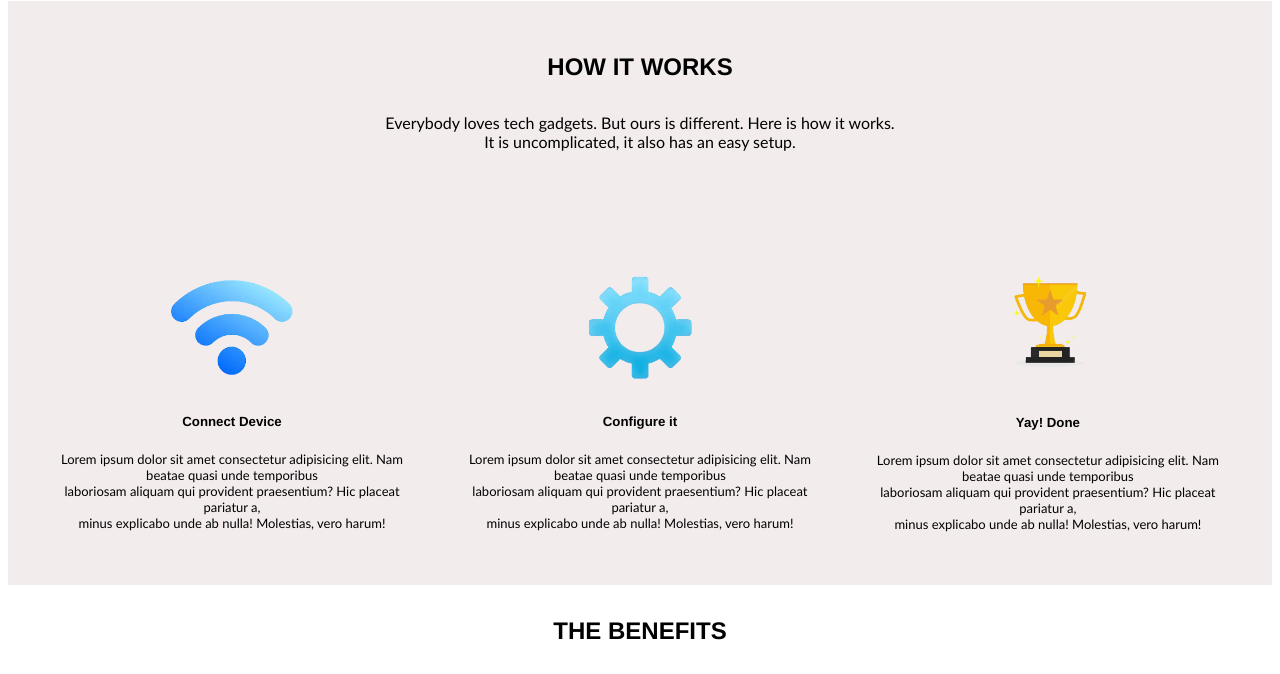
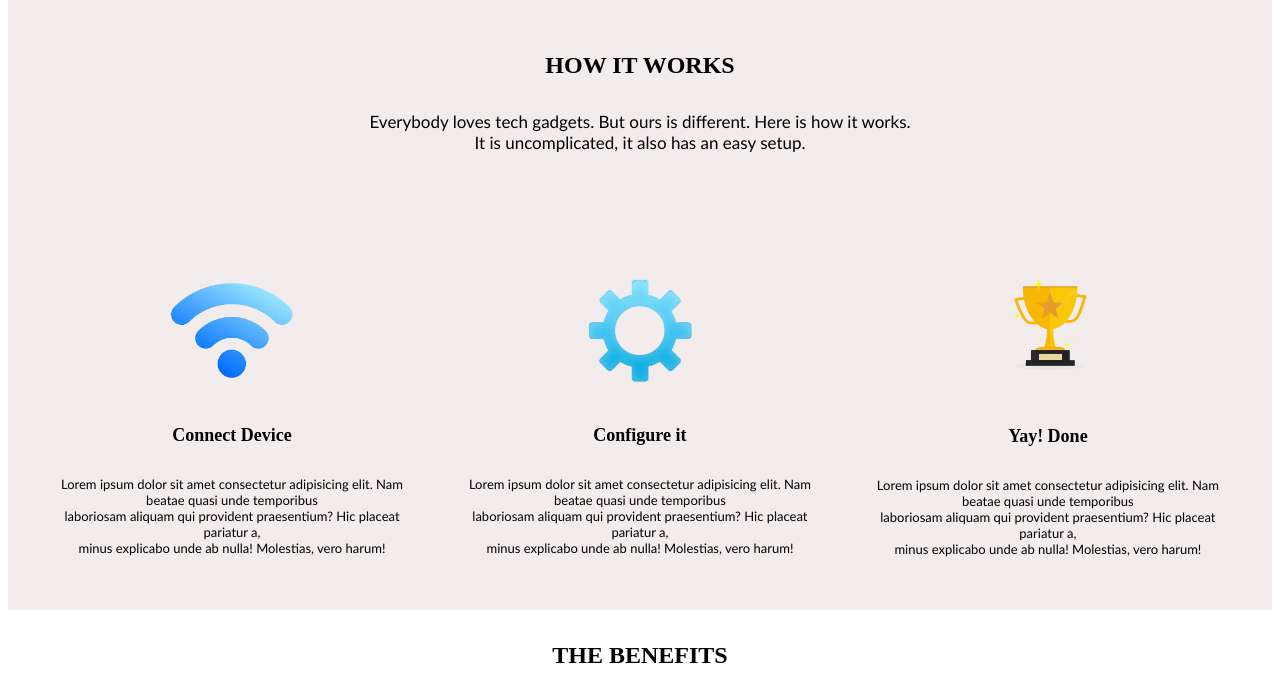
Before and after one commit to FOLADAVE/Watch-landing-page, a plain HTML site: page index.html in a window 1280 px wide. Shown: the part 1715-2389 px from the top of the page. Drawn offline with nearby package versions, Linux system fonts and the light colour scheme.

Commit message:
Update style.css

```diff
--- a/style.css
+++ b/style.css
@@ -1,6 +1,6 @@
 body{
     background:white;
-    font-family:  Helvetica, Arial, sans-serif;
+    font-family: 'Roboto Slab', serif;
 }
 header{
     background-color: rgba(250, 248, 248, 0.877);
@@ -25,6 +25,7 @@ h3{
 }
 p{
   font-family: 'Gill Sans', 'Gill Sans MT', Calibri, 'Trebuchet MS', sans-serif;
+  font-size: 12px;
 }
 .pic{
     position: relative;
@@ -83,6 +84,7 @@ li:hover, li a:hover {
 .btn:hover{
   width: 58%;
   height: 33px;
+  transition: .5s;
 }
 .home{
     display: block;
@@ -129,11 +131,13 @@ h4{
     display: block;
     justify-content: center;
     text-align: center;
+    font-family: 'Roboto Slab', serif;
 }
 #tb{
     display: block;
     justify-content: center;
     text-align: center;
+    font-size: 17px;
 }
 
 
@@ -174,6 +178,10 @@ h4{
     margin-bottom: -68px;
     margin-left: -40px;
   }
+  h5{
+    font-weight: 700;
+    font-size: 18px;
+  }
   h6{
     font-size: 13px;
     margin-top: 40px;
@@ -209,6 +217,7 @@ h4{
       border-top: 2px solid rgba(243, 241, 238, 0.589);
       transition: 0.2s;
       text-align: center;
+
       z-index: 9999;
       visibility: hidden;
     }
```
